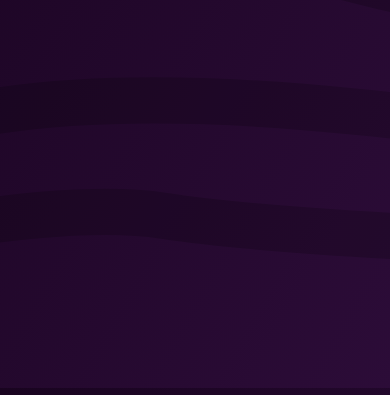
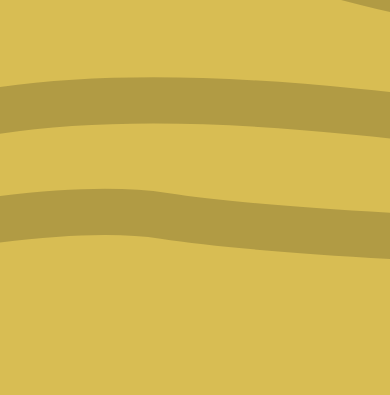
Before and after one commit to christopherbenn6/mtg-catalogue, a plain HTML site: page index.html in a window 390 px wide. Shown: the part 449-844 px from the top of the page. Drawn offline with Linux system fonts and the light colour scheme.

Commit message:
Mobile test

```diff
--- a/css/styles.css
+++ b/css/styles.css
@@ -30,7 +30,7 @@
 
 html {
     background-color: var(--secondary-color);
-    background: var(--primary-image);
+    /* background: var(--primary-image); */
 }
 
 body {
```
